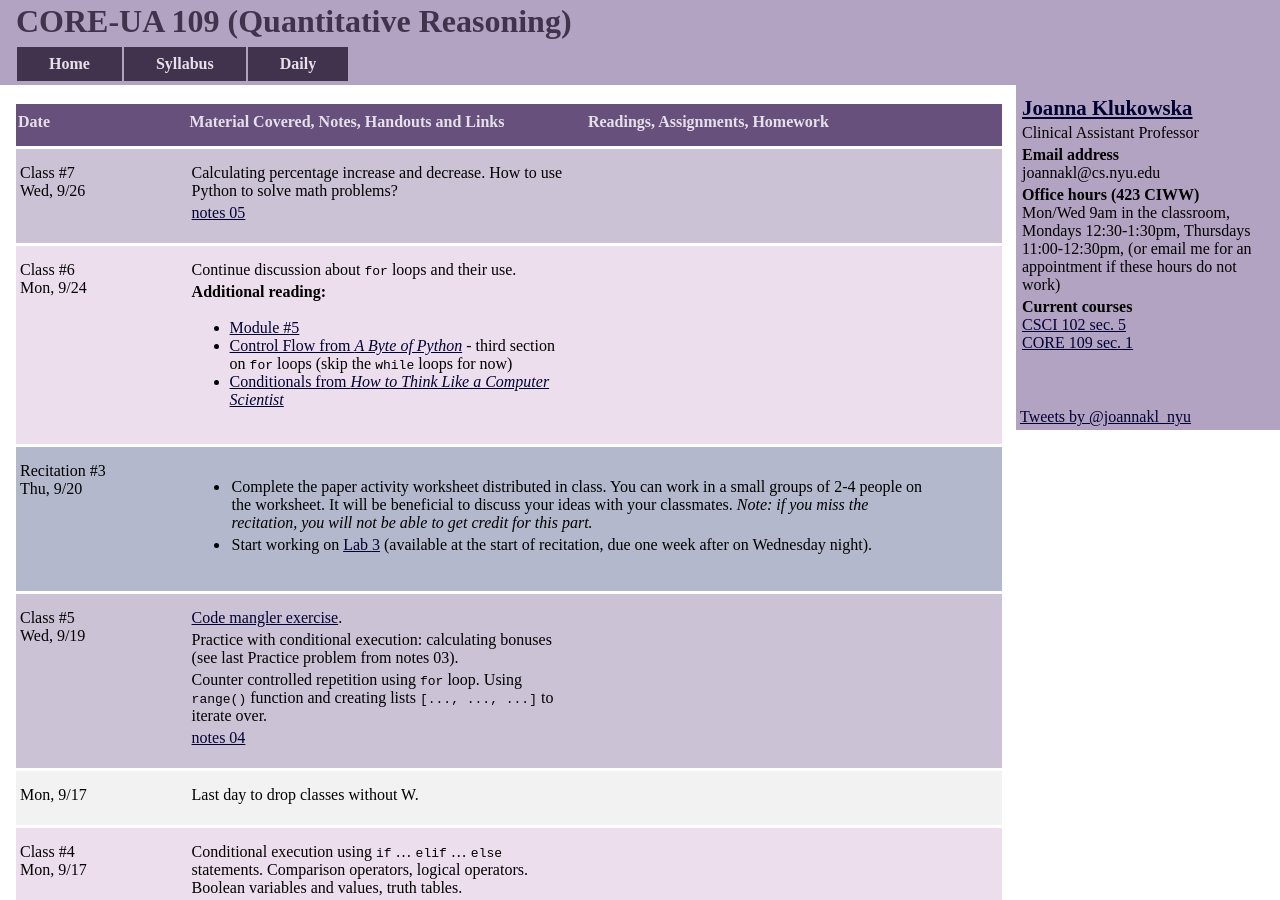
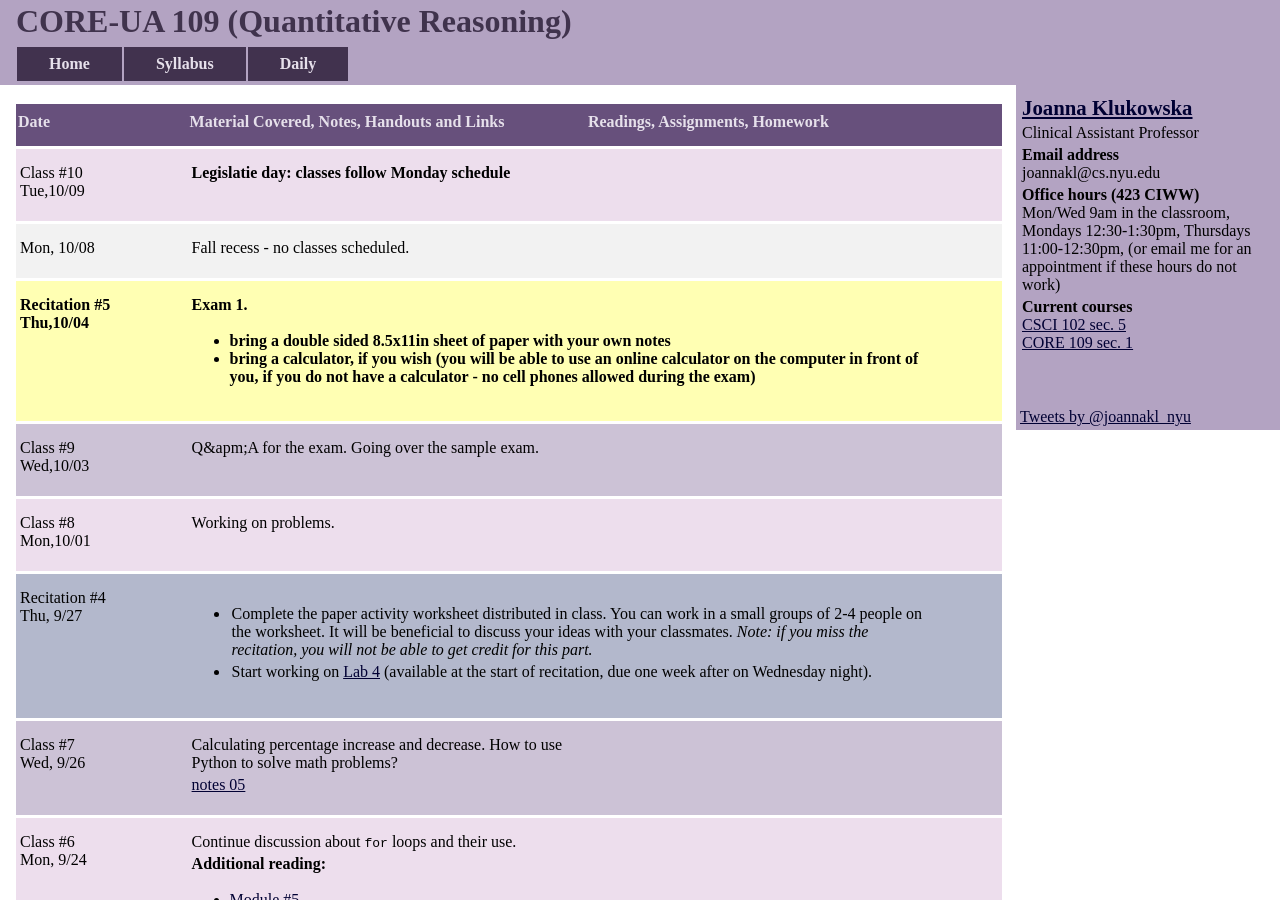
Before and after one commit to joannakl/core109_f18, a Jekyll site: the page built from daily.html, in a window 1280 px wide and 900 px high. Built offline with Jekyll 4.4.1, drawn with Linux system fonts in a browser that asks for light colours; comment, search, counter and statistics services are not loaded.

Commit message:
updates for week 5 and midterm

```diff
--- a/_includes/daily/lec8.markdown
+++ b/_includes/daily/lec8.markdown
@@ -11,7 +11,7 @@
 <div class="column_materials">
 <p markdown="block">
 
-
+Working on problems.
 
 </p>
 </div>
--- a/_includes/daily/lec9.markdown
+++ b/_includes/daily/lec9.markdown
@@ -10,6 +10,8 @@
 </div>
 <div class="column_materials">
 <p markdown="block">
+
+Q&apm;A for the exam. Going over the sample exam.
 
 
 
--- a/_includes/daily/rec4.markdown
+++ b/_includes/daily/rec4.markdown
@@ -12,6 +12,18 @@
 
 
 
+- Complete the paper activity worksheet distributed in class. You can work in a
+small groups of 2-4 people on the worksheet. It will be beneficial to discuss
+your ideas with your classmates. _Note: if you miss the recitation, you will not be
+able to get credit for this part._
+
+- Start working on
+[Lab 4](https://drive.google.com/drive/folders/1FfMo6V5csKctAMGbj2Lblx_3D8RxSXm5?usp=sharing)
+(available at the start of recitation, due one week after on Wednesday night).
+
+
+
+
 </p>
 </div>
 
--- a/_includes/daily/rec5.markdown
+++ b/_includes/daily/rec5.markdown
@@ -1,5 +1,5 @@
 
-<div class="recitation">
+<div class="important">
 <div class="column_date">
 <p markdown="block">
 Recitation #5 <br>
@@ -10,6 +10,12 @@
 <div class="column_recitation">
 <p markdown="block">
 
+__Exam 1.__
+
+- bring a double sided 8.5x11in sheet of paper with your own notes
+- bring a calculator, if you wish (you will be able to use an online
+calculator on the computer in front of you, if you do not have a calculator - no cell phones allowed during the exam)
+
 
 
 </p>
--- a/daily.html
+++ b/daily.html
@@ -12,12 +12,12 @@
     - "rec3"
     - "lec6"
     - "lec7"
-    #- "rec4"
-    #- "lec8"
-    #- "lec9"
-    #- "rec5"
-    #- "change_1008"
-    #- "lec10"
+    - "rec4"
+    - "lec8"
+    - "lec9"
+    - "rec5"
+    - "change_1008"
+    - "lec10"
     #- "lec11"
     #- "rec6"
     #- "lec12"
```
